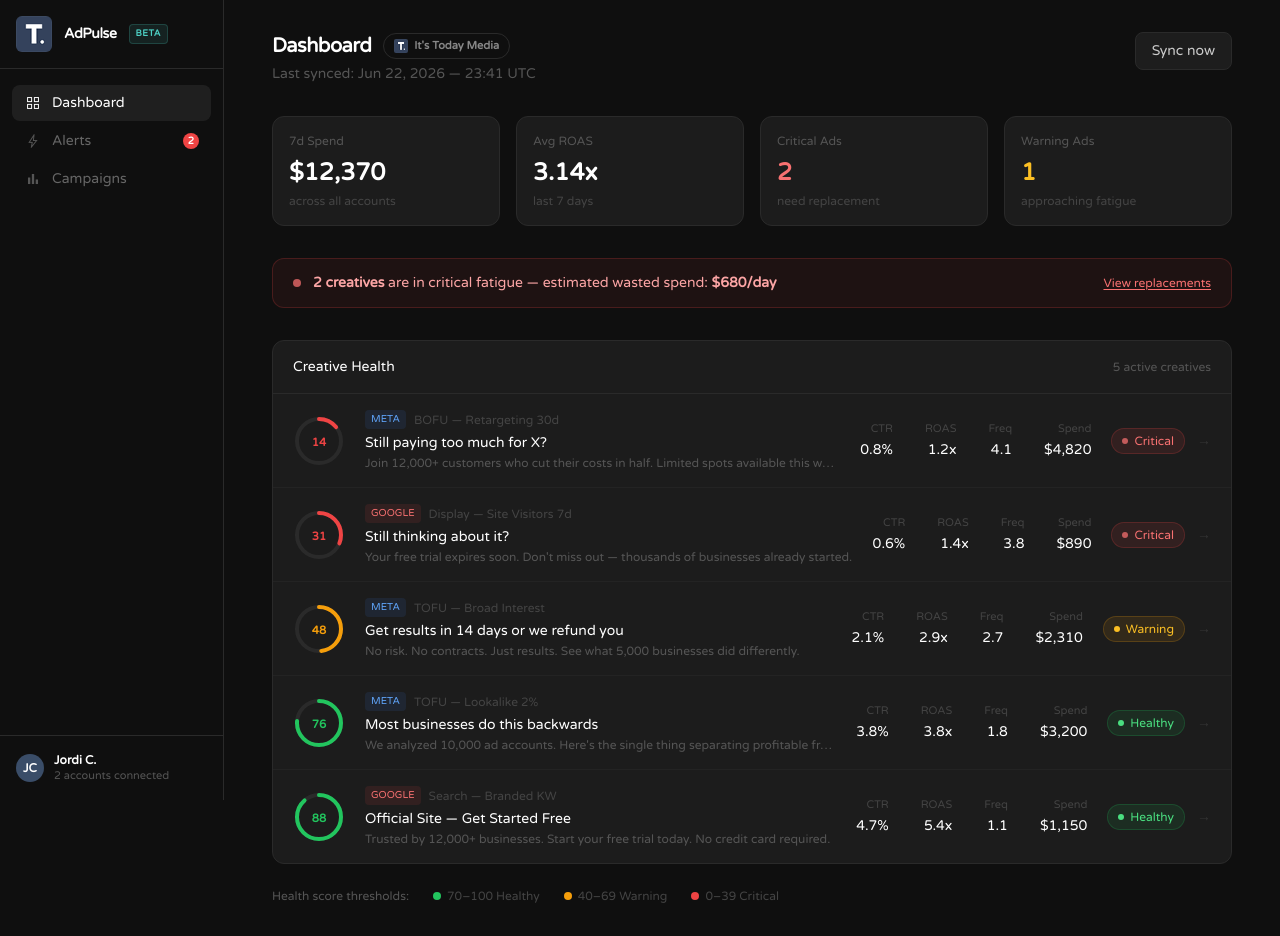
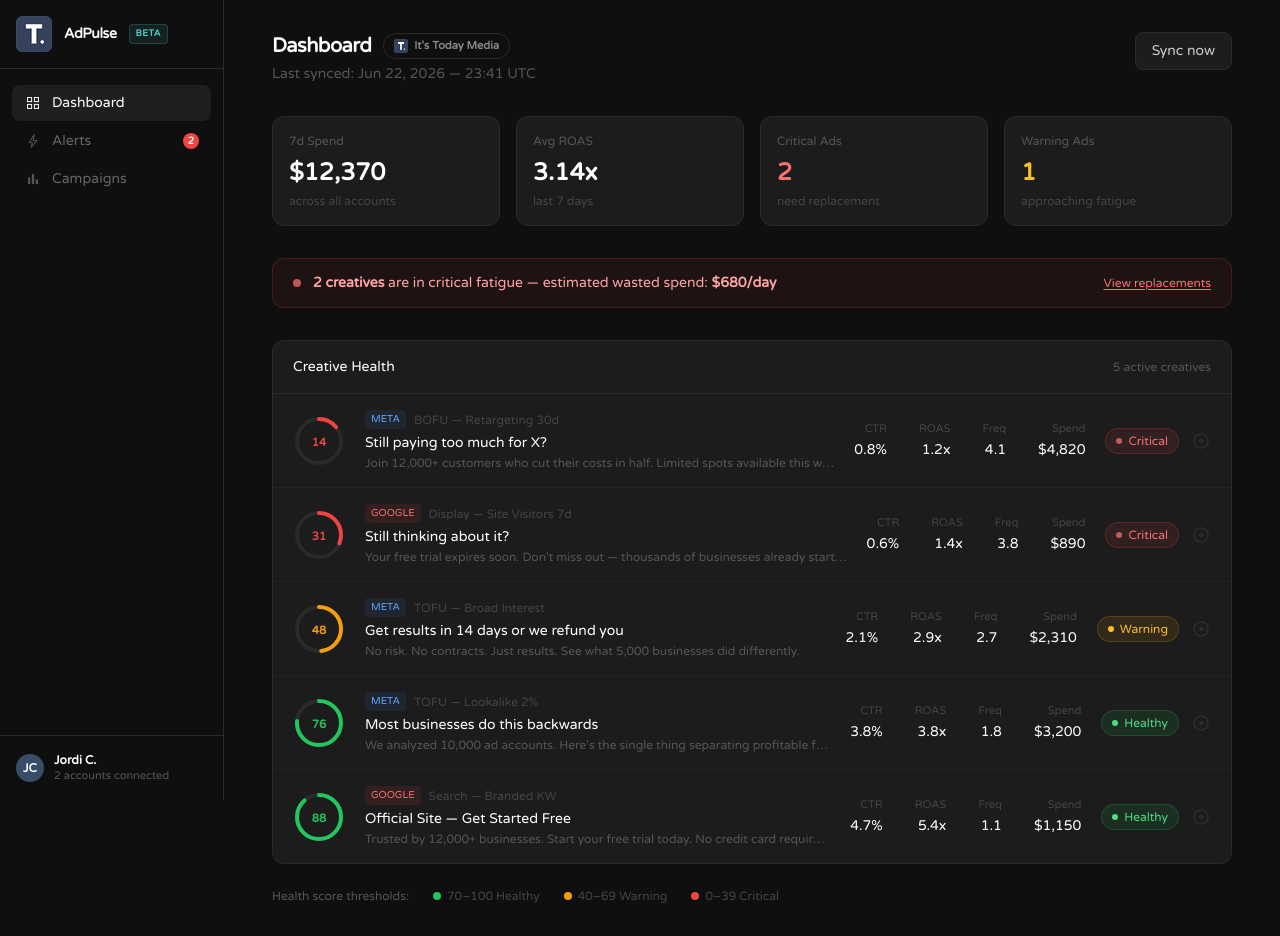
Before and after one commit to jordicabelloo/itstodaymedia-roleproject, a Next.js app in the folder frontend/: page / in a window 1280 px wide. Built offline with nearby package versions, Linux system fonts and the light colour scheme.

Commit message:
frontend: replace row arrows with arrow_circle_right Material icon

```diff
--- a/frontend/app/alerts/page.tsx
+++ b/frontend/app/alerts/page.tsx
@@ -64,7 +64,7 @@
 
                 <div className="flex items-center gap-3 shrink-0">
                   <HealthBadge status={creative.health_status} />
-                  <span className={`text-[#555] text-sm transition-transform duration-200 ${isOpen ? "rotate-90" : ""}`}>→</span>
+                  <span className={`material-symbols-outlined text-[20px] text-[#444] transition-transform duration-200 ${isOpen ? "rotate-90" : ""}`}>arrow_circle_right</span>
                 </div>
               </button>
 
--- a/frontend/app/campaigns/page.tsx
+++ b/frontend/app/campaigns/page.tsx
@@ -60,7 +60,7 @@
                       <span className="text-xs text-[#555]">CTR {(c.ctr_7d * 100).toFixed(1)}%</span>
                       <span className="text-xs text-[#555]">ROAS {c.roas_7d}x</span>
                       <HealthBadge status={c.health_status} />
-                      <span className="text-[#333] group-hover:text-[#666] text-xs">→</span>
+                      <span className="material-symbols-outlined text-[18px] text-[#333] group-hover:text-[#888] transition-colors">arrow_circle_right</span>
                     </div>
                   </Link>
                 ))}
--- a/frontend/app/page.tsx
+++ b/frontend/app/page.tsx
@@ -117,7 +117,7 @@
               {/* Status */}
               <div className="shrink-0 flex items-center gap-3">
                 <HealthBadge status={creative.health_status} />
-                <span className="text-[#333] group-hover:text-[#666] transition-colors text-sm">→</span>
+                <span className="material-symbols-outlined text-[20px] text-[#333] group-hover:text-[#888] transition-colors">arrow_circle_right</span>
               </div>
             </Link>
           ))}
```
